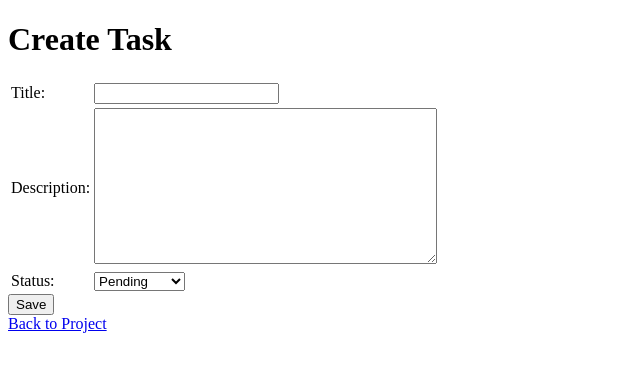
After one commit to CipherGirl/project-management, a Django app: page /project/1/task/create/ in a window 1280 px wide. The commit adds this page. Shown: the top 372 px of the page, without its empty margins (0-640 px from the left). Run offline with Django 5.2, Linux system fonts and the light colour scheme; a user stored in the database is signed in; data comes from the database, SQL or seed files in the repository; both versions use the stored data as it was after the commit.

Commit message:
ADVANCED: Create task associated to Projects, View tasks inside the project details page,

```diff
--- a/projects/admin.py
+++ b/projects/admin.py
@@ -1,6 +1,7 @@
 from django.contrib import admin
 
 # Register your models here.
-from .models import Projects
+from .models import Projects, Task
 
 admin.site.register(Projects)
+admin.site.register(Task)
--- a/projects/models.py
+++ b/projects/models.py
@@ -1,6 +1,5 @@
 from django.db import models
 from django.contrib.auth.models import User
-# Create your models here.
 
 class Projects(models.Model):
     user = models.ForeignKey(User, on_delete=models.CASCADE, null=True, blank=True)
@@ -14,3 +13,24 @@ class Projects(models.Model):
 
     class Meta:
         ordering = ['complete']
+
+class Task(models.Model):
+    STATUS_CHOICES = [
+        ('pending', 'Pending'),
+        ('in_progress', 'In Progress'),
+        ('completed', 'Completed')
+    ]
+
+    title = models.CharField(max_length=200)
+    project = models.ForeignKey(Projects, on_delete=models.CASCADE, related_name='tasks')
+    user = models.ForeignKey(User, on_delete=models.SET_NULL, null=True, blank=True)
+    description = models.TextField()
+    status = models.CharField(max_length=50, choices=STATUS_CHOICES, default='pending')
+    created = models.DateTimeField(auto_now_add=True)
+    updated = models.DateTimeField(auto_now=True)
+
+    def __str__(self):
+        return self.title
+
+    class Meta:
+        ordering = ['status', 'created']
--- /dev/null
+++ b/projects/templates/tasks/task_form.html
@@ -0,0 +1,28 @@
+<!DOCTYPE html>
+<html>
+<head>
+    <title>Create Task</title>
+</head>
+<body>
+    <h1>Create Task</h1>
+    <form method="post">
+        {% csrf_token %}
+        <table>
+            <tr>
+                <td>Title:</td>
+                <td>{{ form.title }}</td>
+            </tr>
+            <tr>
+                <td>Description:</td>
+                <td>{{ form.description }}</td>
+            </tr>
+            <tr>
+                <td>Status:</td>
+                <td>{{ form.status }}</td>
+            </tr>
+        </table>
+        <button type="submit">Save</button>
+    </form>
+    <a href="{% url 'project_detail' pk=project.id %}">Back to Project</a>
+</body>
+</html>
--- a/projects/urls.py
+++ b/projects/urls.py
@@ -1,5 +1,8 @@
 from django.urls import path
-from .views import ProjectList, ProjectDetail, ProjectCreate, ProjectUpdate, ProjectDelete, UserLoginView, RegisterPage
+from .views import (
+    ProjectList, ProjectDetail, ProjectCreate, ProjectUpdate, ProjectDelete,
+    UserLoginView, RegisterPage, TaskList, TaskDetail, TaskCreate, TaskUpdate, TaskDelete
+)
 from django.contrib.auth.views import LogoutView
 
 urlpatterns = [
@@ -11,8 +14,11 @@ urlpatterns = [
     path('project-create/', ProjectCreate.as_view(), name='project_create'),
     path('project-update/<int:pk>', ProjectUpdate.as_view(), name='project_update'),
     path('project-delete/<int:pk>', ProjectDelete.as_view(), name='project_delete'),
-    # path('', views.project_list, name='project_list'),
-    # path('project/new/', views.project_create, name='project_create'),
-    # path('project/<int:pk>/edit/', views.project_edit, name='project_edit'),
-    # path('project/<int:pk>/delete/', views.project_delete, name='project_delete'),
+
+    # Task URLs
+    path('project/<int:pk>/tasks/', TaskList.as_view(), name='task_list'),
+    path('project/<int:pk>/task/<int:task_pk>/', TaskDetail.as_view(), name='task_detail'),
+    path('project/<int:pk>/task/create/', TaskCreate.as_view(), name='task_create'),
+    path('project/<int:pk>/task/update/<int:task_pk>/', TaskUpdate.as_view(), name='task_update'),
+    path('project/<int:pk>/task/delete/<int:task_pk>/', TaskDelete.as_view(), name='task_delete'),
 ]
--- a/projects/views.py
+++ b/projects/views.py
@@ -1,4 +1,4 @@
-from django.shortcuts import render, HttpResponse, redirect
+from django.shortcuts import render, HttpResponse, redirect, get_object_or_404
 from django.views.generic import ListView, DetailView, CreateView, UpdateView, DeleteView
 from django.contrib.auth.views import LoginView
 from django.views.generic.edit import FormView
@@ -6,29 +6,32 @@ from django.contrib.auth.mixins import LoginRequiredMixin
 from django.contrib.auth.forms import UserCreationForm
 from django.contrib.auth import login
 from django.urls import reverse_lazy
-from .models import Projects
+from .models import Projects, Task
 
-# Create your views here.
-# def home(request):
-    # return render(request, 'projects/home.html')
+# Project views ...
 
 class ProjectList(LoginRequiredMixin, ListView):
     model = Projects
     context_object_name = 'projects'
     template_name = 'projects/project_list.html'
-    # ordering = ['complete']
 
     def get_context_data(self, **kwargs):
         context = super().get_context_data(**kwargs)
         context['projects'] = context['projects'].filter(user=self.request.user)
         context['count'] = context['projects'].filter(complete=False).count()
-
         return context
 
 class ProjectDetail(LoginRequiredMixin, DetailView):
     model = Projects
     context_object_name = 'project'
     template_name = 'projects/project_detail.html'
+
+    def get_context_data(self, **kwargs):
+        context = super().get_context_data(**kwargs)
+        project = self.get_object()
+        tasks = Task.objects.filter(project=project)
+        context['tasks'] = tasks
+        return context
 
 class ProjectCreate(LoginRequiredMixin, CreateView):
     model = Projects
@@ -74,10 +77,58 @@ class RegisterPage(FormView):
         user = form.save()
         if user is not None:
             login(self.request, user)
-
         return super(RegisterPage, self).form_valid(form)
 
     def get(self, *args, **kwargs):
         if self.request.user.is_authenticated:
             return redirect('project_list')
         return super(RegisterPage, self).get(*args, **kwargs)
+
+class TaskList(LoginRequiredMixin, ListView):
+    model = Task
+    context_object_name = 'tasks'
+    template_name = 'tasks/task_list.html'
+
+    def get_queryset(self):
+        project = get_object_or_404(Projects, id=self.kwargs['pk'])
+        return Task.objects.filter(project=project)
+
+class TaskDetail(LoginRequiredMixin, DetailView):
+    model = Task
+    context_object_name = 'task'
+    template_name = 'tasks/task_detail.html'
+
+class TaskCreate(LoginRequiredMixin, CreateView):
+    model = Task
+    fields = ['title', 'description', 'status']
+    template_name = 'tasks/task_form.html'
+
+    def form_valid(self, form):
+        project = get_object_or_404(Projects, id=self.kwargs['pk'])
+        form.instance.project = project
+        form.instance.user = self.request.user
+        return super(TaskCreate, self).form_valid(form)
+
+    def get_success_url(self):
+        return reverse_lazy('project_detail', kwargs={'pk': self.kwargs['pk']})
+
+    def get_context_data(self, **kwargs):
+        context = super().get_context_data(**kwargs)
+        context['project'] = get_object_or_404(Projects, id=self.kwargs['pk'])
+        return context
+
+class TaskUpdate(LoginRequiredMixin, UpdateView):
+    model = Task
+    fields = ['title', 'description', 'status']
+    template_name = 'tasks/task_form.html'
+
+    def get_success_url(self):
+        return reverse_lazy('project_detail', kwargs={'pk': self.object.project.id})
+
+class TaskDelete(LoginRequiredMixin, DeleteView):
+    model = Task
+    context_object_name = 'task'
+    template_name = 'tasks/task_confirm_delete.html'
+
+    def get_success_url(self):
+        return reverse_lazy('project_detail', kwargs={'pk': self.object.project.id})
```
Also changed, not shown: projects/templates/projects/project_detail.html (+16 -4 lines), projects/templates/tasks/task_list.html (added, +29 -0 lines), db.sqlite3, projects/migrations/0002_task.py (added).
